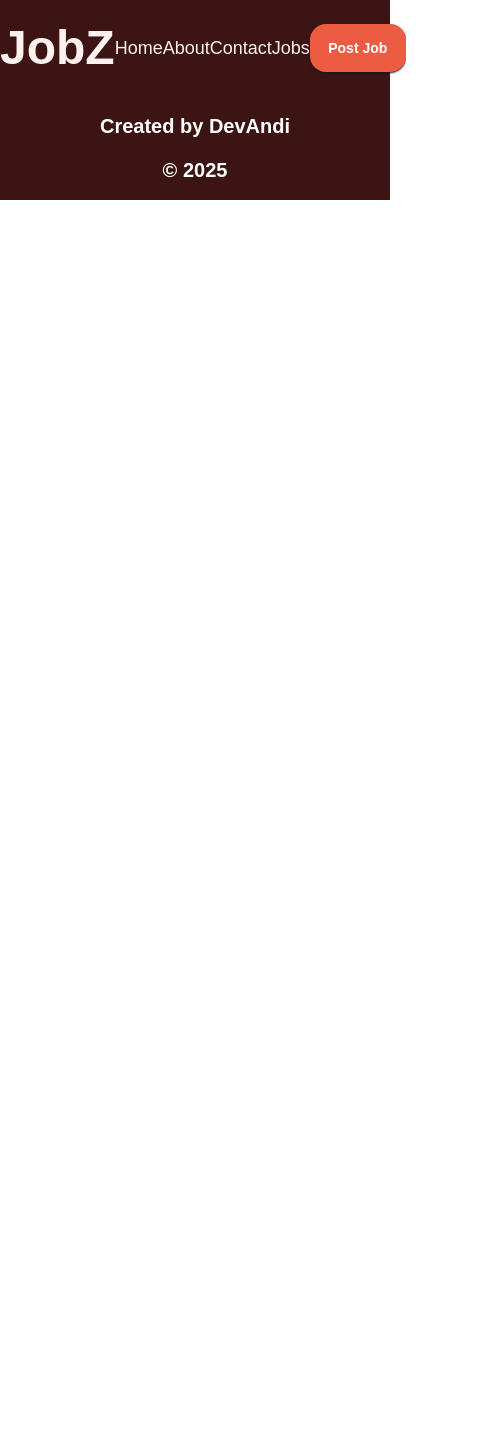
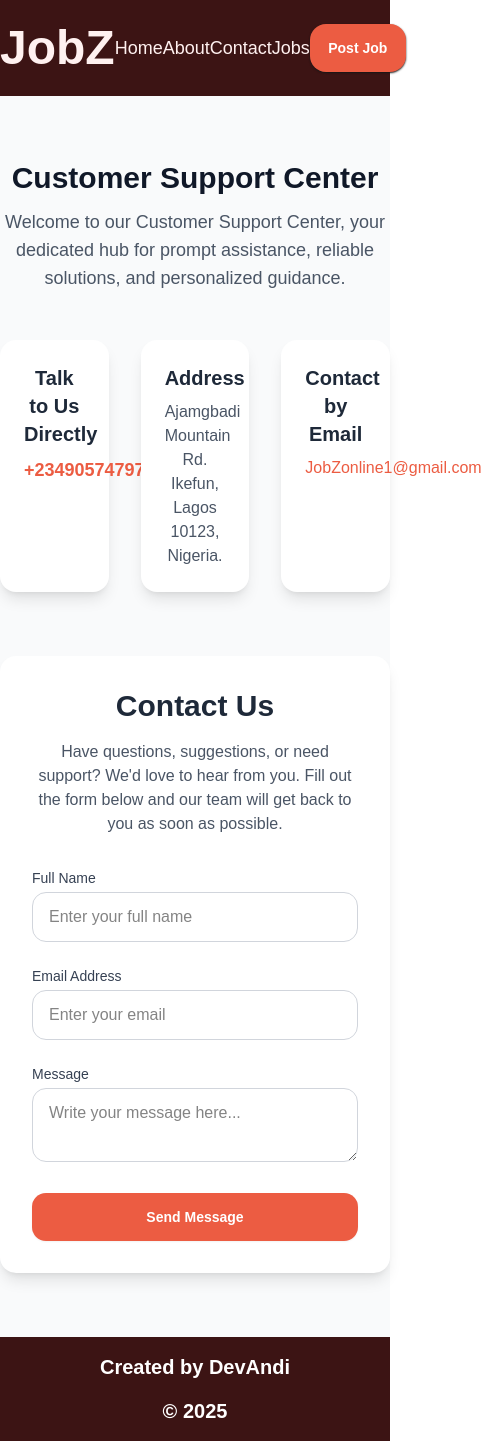
Before and after one commit to Andirell/capstone-project, a Next.js app: page /contact in a window 390 px wide. Shown: the whole page, 482 px wide, since content can reach past the window. Before the commit the page ends 844 px from the top, so only its background shows below. Built offline with nearby package versions, Linux system fonts and the light colour scheme; a web font is replaced by a local one.

Commit message:
created my contact page

```diff
--- a/src/app/about/page.jsx
+++ b/src/app/about/page.jsx
@@ -41,11 +41,10 @@ export default function About() {
             </div>
           </div>
 
-          {/* What we offer */}
           <div className="text-center mb-12">
             <h2 className="text-2xl font-bold text-[#3C1414]">What We Offer</h2>
           </div>
-          <div className="grid grid-cols-1 md:grid-cols-3 gap-8">
+          <div className="grid grid-cols-1  gap-8">
             <div className="p-6 bg-white rounded-2xl shadow">
               <h3 className="text-lg text-[#EC5C42] font-semibold mb-2">For Job Seekers</h3>
               <p className="text-gray-600">
--- a/src/app/contact/page.jsx
+++ b/src/app/contact/page.jsx
@@ -1,14 +1,114 @@
-import Navbar from "@/components/navigation/navbar";
 import MaxWidthContainer from "@/components/things-to-share/max-width-container";
-import Footer from "@/components/navigation/footer";
-
-
-
+import { Button } from "@/components/ui/button";
 
 export default function Contact() {
   return (
-    <div>
+    <section className="bg-gray-50 py-16">
+      <MaxWidthContainer>
+        <div className="space-y-16">
+          <div className="max-w-4xl mx-auto space-y-16">
+            <div className="text-center space-y-12">
+              <div>
+                <h2 className="text-3xl font-bold text-gray-900 mb-3">
+                  Customer Support Center
+                </h2>
+                <p className="text-gray-600 text-lg">
+                  Welcome to our Customer Support Center, your dedicated hub for
+                  prompt assistance, reliable solutions, and personalized
+                  guidance.
+                </p>
+              </div>
 
-    </div>
-  )
+              <div className="grid grid-cols-3 gap-8">
+                <div className="bg-white shadow-lg rounded-2xl p-6 hover:shadow-xl transition">
+                  <h3 className="text-xl font-semibold text-gray-800 mb-2">
+                    Talk to Us Directly
+                  </h3>
+                  <p className="text-[#EC5C42] font-bold text-lg">
+                    +2349057479783
+                  </p>
+                </div>
+
+                <div className="bg-white shadow-lg rounded-2xl p-6 hover:shadow-xl transition">
+                  <h3 className="text-xl font-semibold text-gray-800 mb-2">
+                    Address
+                  </h3>
+                  <p className="text-gray-600">
+                    Ajamgbadi Mountain Rd.
+                    <br />
+                    Ikefun, Lagos 10123, Nigeria.
+                  </p>
+                </div>
+
+                <div className="bg-white shadow-lg rounded-2xl p-6 hover:shadow-xl transition">
+                  <h3 className="text-xl font-semibold text-gray-800 mb-2">
+                    Contact by Email
+                  </h3>
+                  <p className="text-[#EC5C42] font-medium">
+                    {" "}
+                    JobZonline1@gmail.com
+                  </p>
+                </div>
+              </div>
+            </div>
+          </div>
+
+          <div className="w-full max-w-2xl mx-auto bg-white shadow-lg rounded-2xl p-8">
+            <h1 className="text-3xl font-bold text-center text-gray-800 mb-4">
+              Contact Us
+            </h1>
+            <p className="text-center text-gray-600 mb-8">
+              Have questions, suggestions, or need support? We&apos;d love to
+              hear from you. Fill out the form below and our team will get back
+              to you as soon as possible.
+            </p>
+
+            <form className="space-y-6">
+              <div>
+                <label className="block text-sm font-medium text-gray-700 mb-1">
+                  Full Name
+                </label>
+                <input
+                  type="text"
+                  placeholder="Enter your full name"
+                  className="w-full border border-gray-300 rounded-xl px-4 py-3 "
+                  required
+                />
+              </div>
+
+              <div>
+                <label className="block text-sm font-medium text-gray-700 mb-1">
+                  Email Address
+                </label>
+                <input
+                  type="email"
+                  placeholder="Enter your email"
+                  className="w-full border border-gray-300 rounded-xl px-4 py-3 "
+                  required
+                />
+              </div>
+
+              <div>
+                <label className="block text-sm font-medium text-gray-700 mb-1">
+                  Message
+                </label>
+                <textarea
+                  placeholder="Write your message here..."
+                  className="w-full border border-gray-300 rounded-xl px-4 py-3 "
+                  required
+                ></textarea>
+              </div>
+
+              <Button
+                type="submit"
+                className="w-full bg-[#EC5C42] hover:bg-[#d84f39] text-white py-6  rounded-xl font-semibold transition"
+              >
+                Send Message
+              </Button>
+            </form>
+          </div>
+        </div>
+      </MaxWidthContainer>
+    </section>
+  );
 }
--- a/src/app/jobs/[slug]/page.jsx
+++ b/src/app/jobs/[slug]/page.jsx
@@ -1,4 +1,6 @@
 import { differentJobs } from "@/constants/jobs";
+import MaxWidthContainer from "@/components/things-to-share/max-width-container";
+import { Button } from "@/components/ui/button";
 
 export default function page({ params }) {
   const { slug } = params;
@@ -7,28 +9,44 @@ export default function page({ params }) {
   );
 
   return (
-    <div>
-      <div>
-        <h1>{differentJob.title}</h1>
+    <MaxWidthContainer>
+      <div className="p-8 space-y-6 w-full max-w-4xl mx-auto">
+        <div className="bg-white gap-8 shadow-lg border border-gray-200 rounded-2xl p-6 flex flex-col  hover:shadow-xl transition">
+          <h1 className="text-5xl text-[#3C1414]">{differentJob.title}</h1>
+          <div className=" flex flex-cols gap-8 text-gray-600">
             <p>{differentJob.company}</p>
             <p>{differentJob.location}</p>
             <p>{differentJob.salary}</p>
-        <p>{differentJob.remote}</p>
+            <p>{differentJob.tags}</p>
           </div>
-      <div>
+          <Button type= "submit" className="w-40 bg-[#EC5C42] hover:bg-[#d84f39] text-white py-3 rounded-xl font-semibold transition">
+            Apply Now</Button>
+        </div>
+        <div className="space-y-6">
+          <h2 className="text-2xl font-bold text-[#3C1414] mb-4">Job Description</h2>
           <p>{differentJob.description}</p>
         </div>
         <div>
+          <h2 className="text-2xl font-bold text-[#3C1414] mb-4">Job Requirements</h2>
           {differentJob.requirement}
-      <p> 3+ years of professional experience in software development. <br />
+          <p>
+            {" "}
+            - 3+ years of professional experience in software development. <br />
             - Proficiency in JavaScript/TypeScript, React, or Next.js. <br />
-- Familiarity with backend technologies (Node.js, Express, or Django). <br />
-- Experience with relational and NoSQL databases (e.g., PostgreSQL, MongoDB). <br />
-- Strong understanding of version control (Git) and CI/CD pipelines.  <br />
-- Excellent debugging, optimization, and problem-solving skills.  <br />
-- Ability to work independently and remotely with minimal supervision. <br />
-- Good communication skills and a strong team spirit.</p>
+            - Familiarity with backend technologies (Node.js, Express, or
+            Django). <br />
+            - Experience with relational and NoSQL databases (e.g., PostgreSQL,
+            MongoDB). <br />
+            - Strong understanding of version control (Git) and CI/CD pipelines.{" "}
+            <br />
+            - Excellent debugging, optimization, and problem-solving skills.{" "}
+            <br />
+            - Ability to work independently and remotely with minimal
+            supervision. <br />- Good communication skills and a strong team
+            spirit.
+          </p>
         </div>
       </div>
+    </MaxWidthContainer>
   );
 }
```
Also changed, not shown: src/constants/jobs.js (+24 -13 lines). Lines whose indentation alone changed are shown as unchanged.
